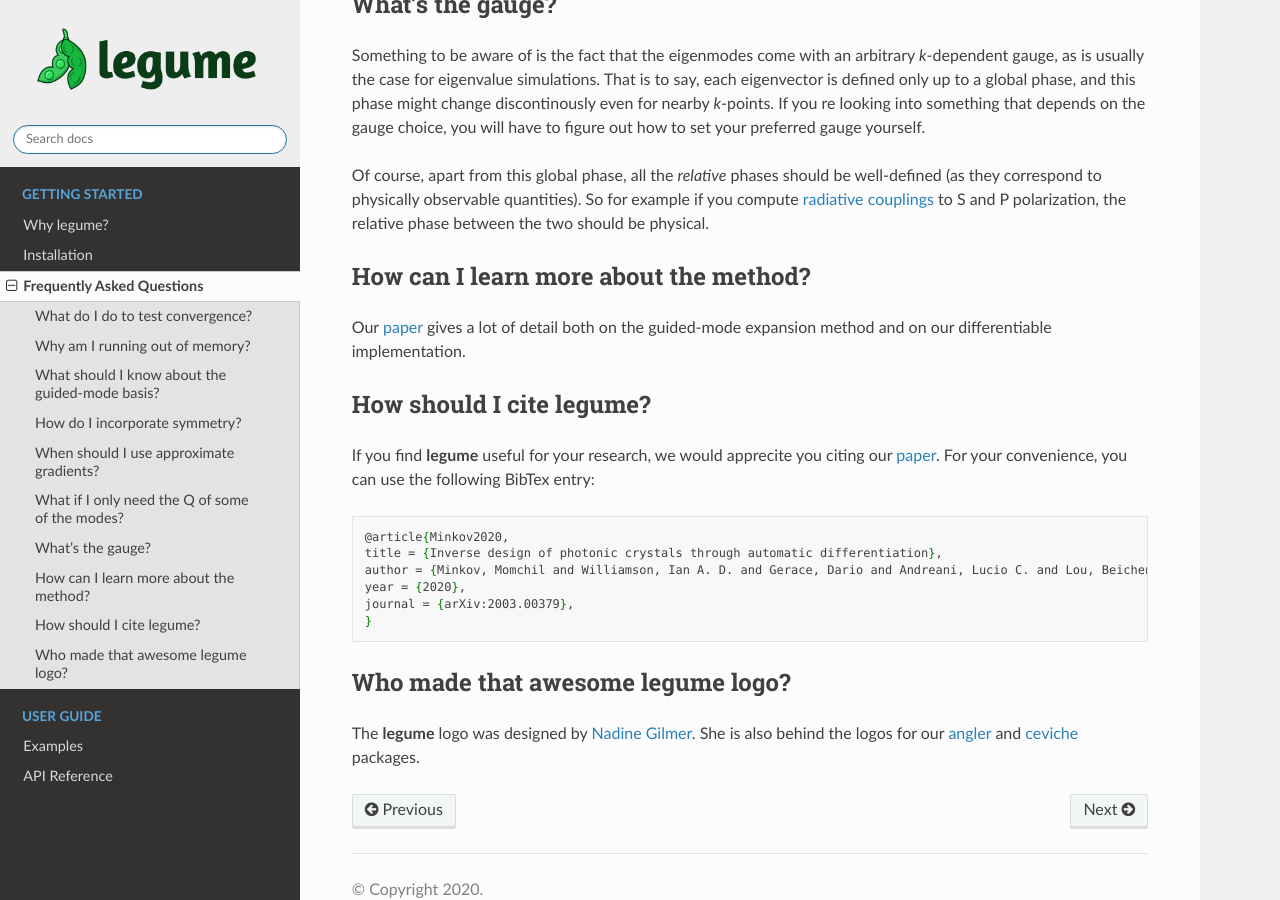
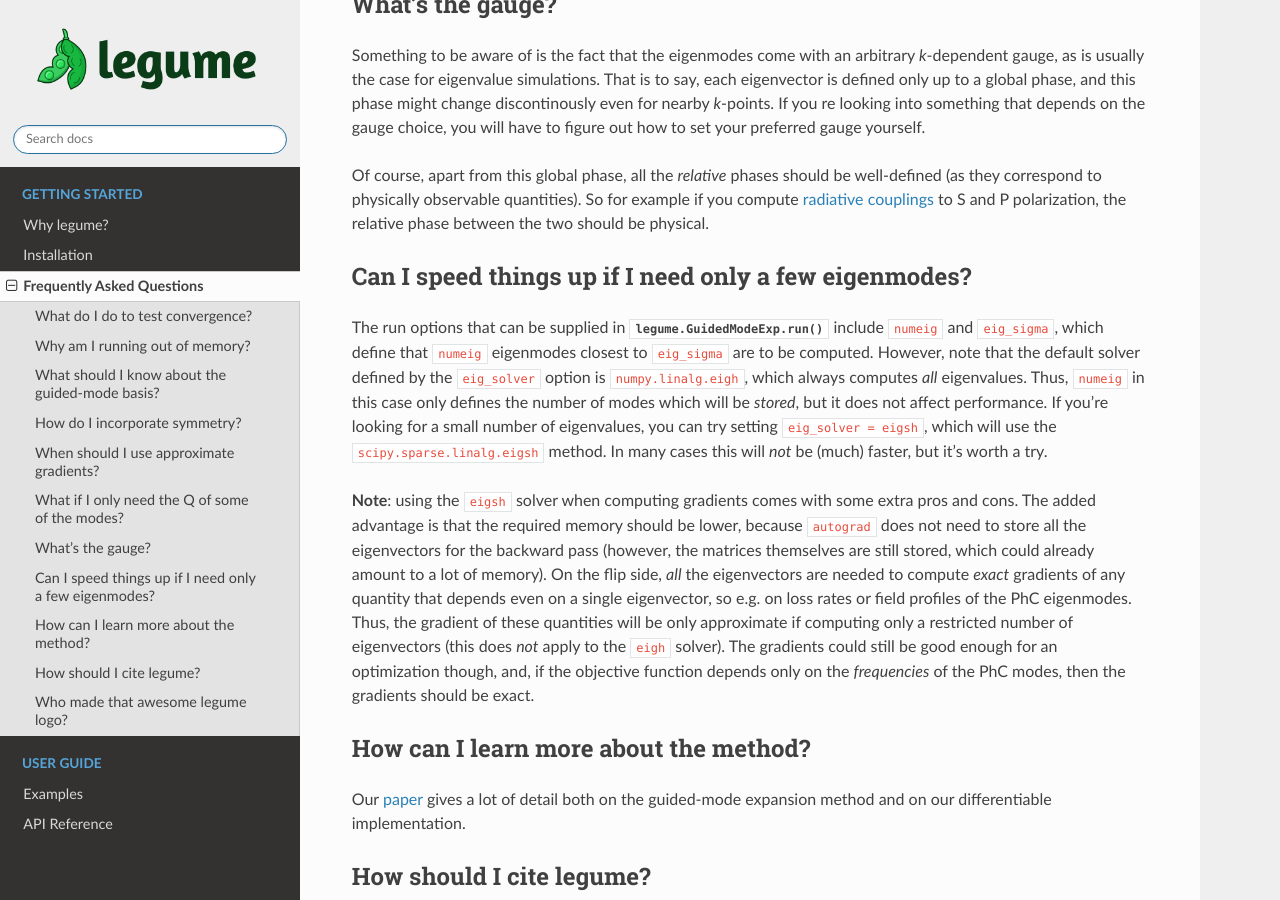
Before and after one commit to fancompute/legume, a Sphinx documentation site: the page built from docs/faq.rst, in a window 1280 px wide and 900 px high, scrolled down 3147 px. Built offline with Sphinx 7.4.7 and the Read the Docs theme 2.0.0, drawn with Linux system fonts in a browser that asks for light colours; some of the changed text lies outside the part shown.

Commit message:
Updating FAQ

```diff
--- a/docs/faq.rst
+++ b/docs/faq.rst
@@ -14,13 +14,13 @@ following order:
 - First, make sure you have set a high enough ``gmax``, which is defined upon
   initialization of ``GuidedModeExp``.
 - Then, increase the number of guided bands included in the simulation by
-  adding more indexes to the ``gmode_inds`` list supplied to ``GuidedModeExp.run()``.
+  adding more indexes to the ``gmode_inds`` list supplied to :meth:`legume.GuidedModeExp.run`.
   Note that after including more modes in ``gmode_inds``, you should test again the
   convergence w.r.t. ``gmax``.
 - If your bands look particularly weird and discontinuous, there might be an
   issue in the computation of the guided modes of the effective homogeneous
   structure (the expansion basis). Try decreasing ``gmode_step`` supplied in
-  ``GuidedModeExp.run()`` to ``1e-3`` or ``1e-4`` and see if things look better.
+  :meth:`legume.GuidedModeExp.run` to ``1e-3`` or ``1e-4`` and see if things look better.
 
 Finally, note that GME is only an approximate method. So, even if the
 simulation is converged with respect to all of the above parameters but still
@@ -180,6 +180,33 @@ relative phase between the two should be physical.
 
 .. _radiative couplings: examples/03_Guided_mode_expansion_multi_layer_grating.html#Asymmetric-coupling
 
+Can I speed things up if I need only a few eigenmodes?
+------------------------------------------------------
+
+The run options that can be supplied in :meth:`legume.GuidedModeExp.run` include
+``numeig`` and ``eig_sigma``, which define that ``numeig`` eigenmodes
+closest to ``eig_sigma`` are to be computed. However, note that the default solver
+defined by the ``eig_solver`` option is ``numpy.linalg.eigh``, which always computes
+*all* eigenvalues. Thus, ``numeig`` in this case only defines the number of
+modes which will be *stored*, but it does not affect performance. If you're
+looking for a small number of eigenvalues, you can try setting ``eig_solver = eigsh``,
+which will use the ``scipy.sparse.linalg.eigsh`` method. In many cases this will
+*not* be (much) faster, but it's worth a try.
+
+**Note**: using the ``eigsh`` solver when computing gradients comes with some
+extra pros and cons. The added advantage is that the required memory should be lower,
+because ``autograd`` does not need to store all the eigenvectors for the backward
+pass (however, the matrices themselves are still stored, which could already
+amount to a lot of memory). On the flip side, *all* the eigenvectors are needed
+to compute *exact* gradients of any quantity that depends even on a single
+eigenvector, so e.g. on loss rates or field profiles of the PhC eigenmodes. Thus,
+the gradient of these quantities will be only approximate if computing only
+a restricted number of eigenvectors (this does *not* apply to the ``eigh`` solver).
+The gradients
+could still be good enough for an optimization though, and, if the objective
+function depends only on the *frequencies* of the PhC modes, then the gradients
+should be exact.
+
 How can I learn more about the method?
 --------------------------------------
 
```
